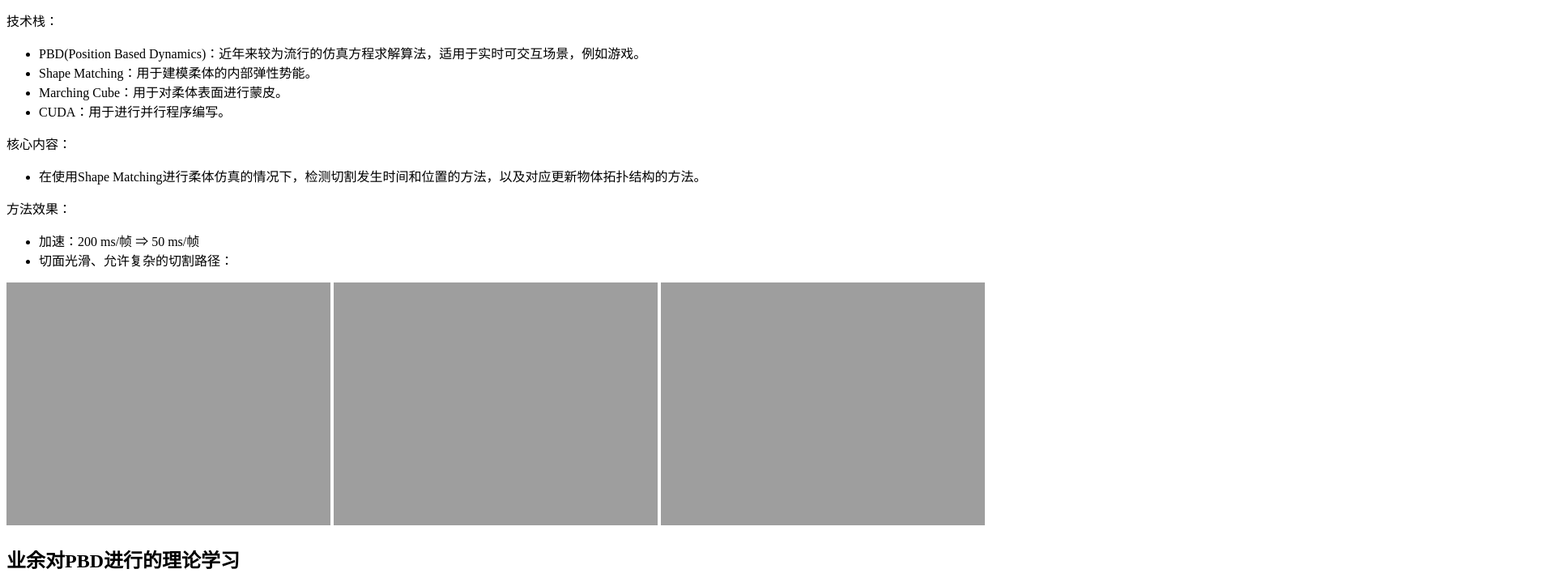
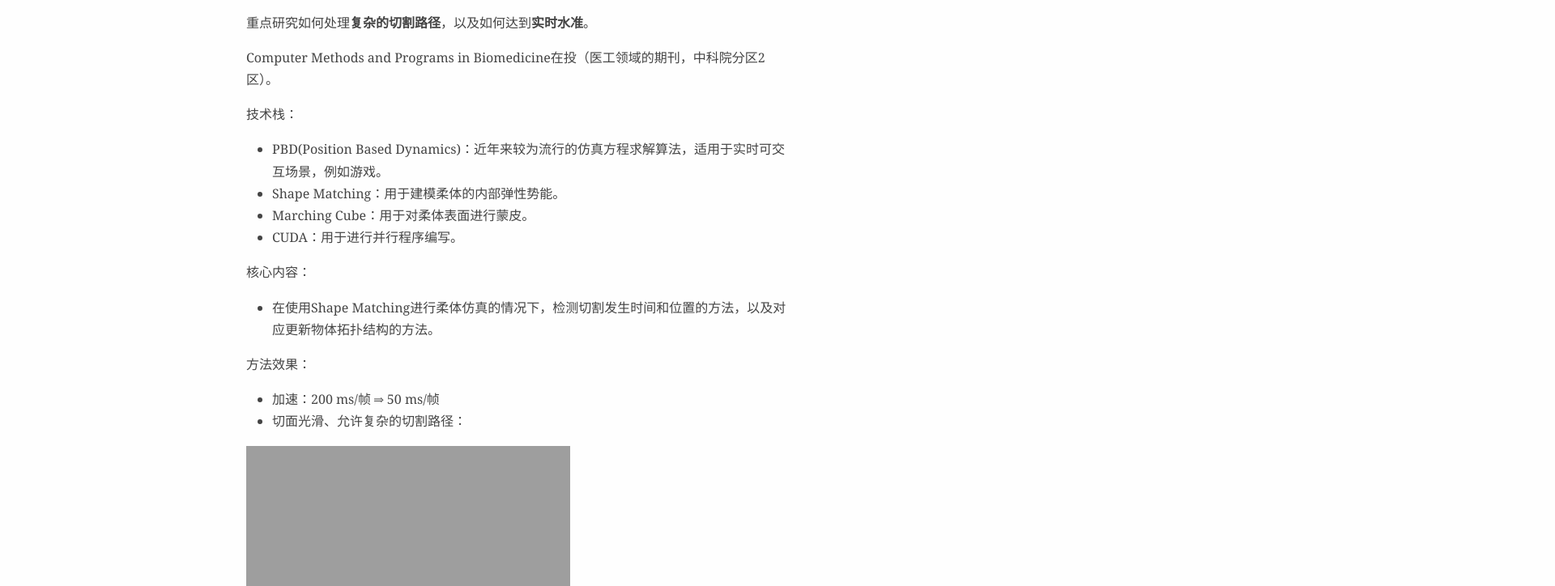
Before and after one commit to supplient/CV, a plain HTML site: page index.html in a window 1280 px wide. Shown: the part 468-1192 px from the top of the page at 81% size, 1920 px wide, since content can reach past the window. Drawn offline with Linux system fonts and the light colour scheme; files that its build step writes are made by us from their sources; the site is published under a folder, as on GitHub Pages, so addresses that start at the root find nothing.

Commit message:
deploy: 35f9e3c6e9e1e2efbb5cdd3020d24d7df21724c3

```diff
--- a/index.html
+++ b/index.html
@@ -14,7 +14,7 @@
     ul.task-list{list-style: none;}
     .display.math{display: block; text-align: center; margin: 0.5rem auto;}
   </style>
-  <link rel="stylesheet" href="/github/workspace/draft.css" />
+  <link rel="stylesheet" href="draft.css" />
   <!--[if lt IE 9]>
     <script src="//cdnjs.cloudflare.com/ajax/libs/html5shiv/3.7.3/html5shiv-printshiv.min.js"></script>
   <![endif]-->
```
